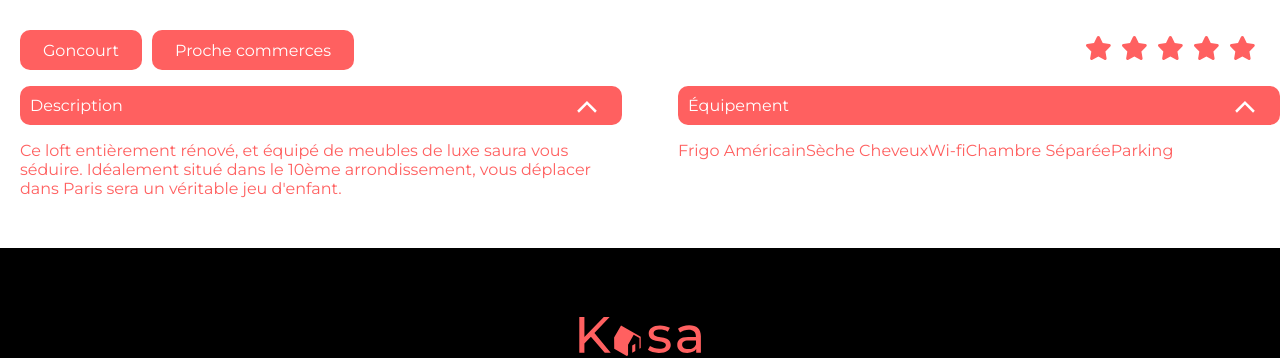
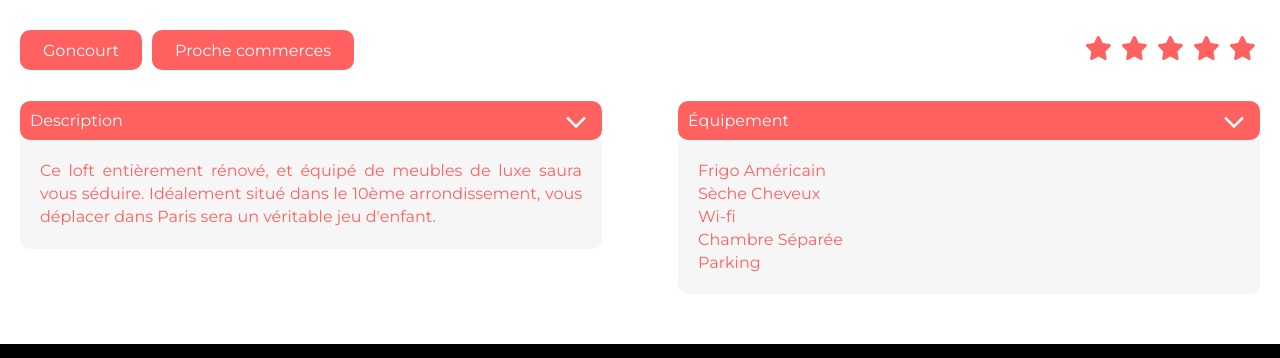
Before and after one commit to MandyTrl/Kasa, a React (Create React App) app: page /logement/0979876d in a window 1280 px wide. Shown: the part 715-1073 px from the top of the page. Built offline with nearby package versions, Linux system fonts and the light colour scheme.

Commit message:
rename asset + add state for onClick on collapse componenent + css

```diff
--- a/src/components/ui/Collapse.tsx
+++ b/src/components/ui/Collapse.tsx
@@ -1,5 +1,6 @@
-import React from 'react'
-import Arrow from '../../assets/newt-arrow.svg'
+import React, { useState } from 'react'
+import Previous from '../../assets/previous-arrow.svg'
+import Next from '../../assets/next-arrow.svg'
 
 type CollapseProps = {
   sectionName: string
@@ -7,14 +8,27 @@ type CollapseProps = {
 }
 
 const Collapse = ({ section, sectionName }: CollapseProps) => {
+  const handleDescription = typeof section === 'string'
+  const [isOpen, setIsOpen] = useState<boolean>(false)
+
   return (
     <div className="collapse">
       <div className="collapse-name-container">
         <p className="name-collapse">{sectionName}</p>
-        <img src={Arrow} alt="click to scroll down" />
+        <img src={Next} alt="click to scroll down" onClick={() => setIsOpen(!isOpen)} />
       </div>
 
-      <div className="details-collapse">{section}</div>
+      {handleDescription ? (
+        <div className="details-collapse">{section}</div>
+      ) : (
+        <div className="details-collapse">
+          <ul>
+            {section.map((el) => {
+              return <li key={el}>{el}</li>
+            })}
+          </ul>
+        </div>
+      )}
     </div>
   )
 }
--- a/src/components/ui/Slider.tsx
+++ b/src/components/ui/Slider.tsx
@@ -1,6 +1,6 @@
 import React, { useState } from 'react'
 import Previous from '../../assets/previous-arrow.svg'
-import Next from '../../assets/newt-arrow.svg'
+import Next from '../../assets/next-arrow.svg'
 
 type SliderProps = {
   images: string[]
--- a/src/styles/globals.scss
+++ b/src/styles/globals.scss
@@ -353,29 +353,48 @@ a p:hover {
 .details {
   display: flex;
   justify-content: space-between;
+  margin-top: 31px;
 }
+
 .collapse {
   width: 582px;
 }
 
+.collapse ul {
+  margin: 0;
+  padding-inline-start: 0;
+}
+
+.collapse li {
+  list-style: none;
+}
+
 .collapse-name-container {
   position: relative;
+  background-color: var(--main-color);
+  border-radius: 10px;
 }
 
 .name-collapse {
   text-transform: capitalize;
-  background-color: var(--main-color);
   color: #ffff;
-  border-radius: 10px;
-  width: 100%;
   padding: 10px;
+  margin: 0;
 }
 
 .collapse-name-container img {
   position: absolute;
   width: 24px;
-  transform: rotate(-90deg);
+  transform: rotate(90deg);
   top: 15%;
-  right: 0%;
+  right: 3%;
   cursor: pointer;
 }
+
+.details-collapse {
+  padding: 20px;
+  background-color: var(--grey);
+  border-radius: 0 0 10px 10px;
+  line-height: 143%;
+  text-align: justify;
+}
```
Also changed, not shown: src/assets/next-arrow.svg (renamed from src/assets/newt-arrow.svg).
